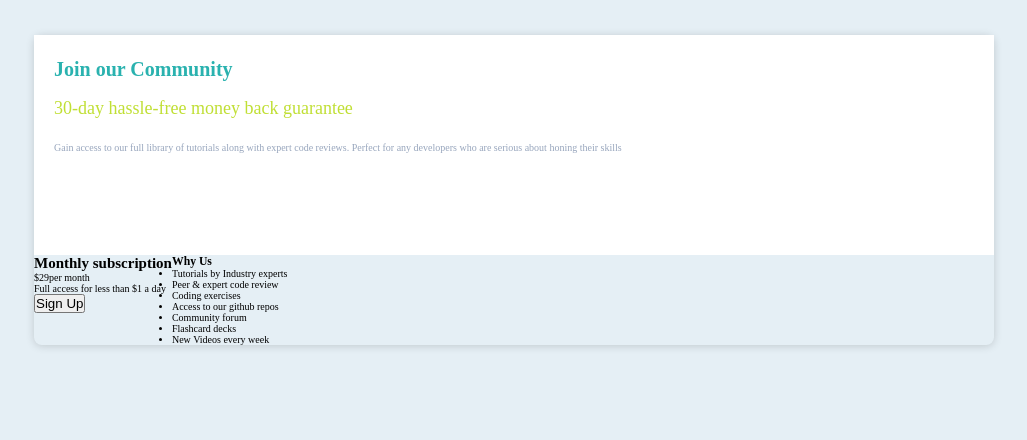
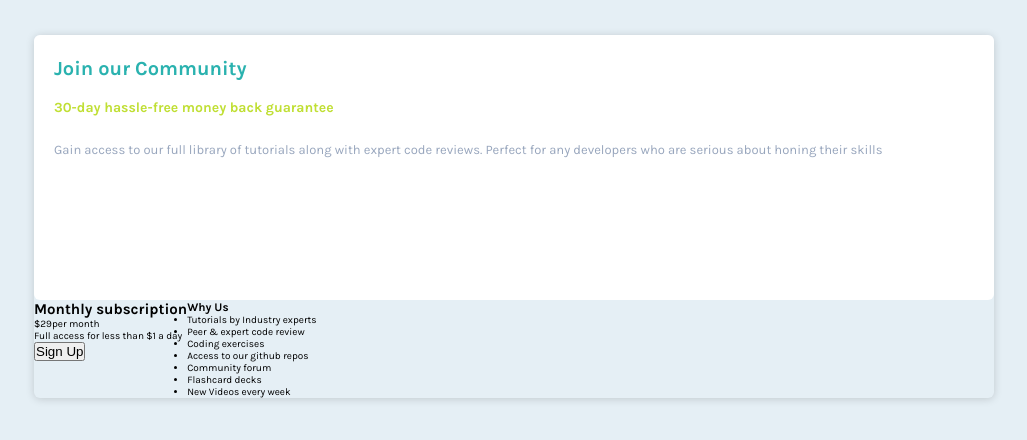
Before and after one commit to RicardoColladoRothschild/SinglePriceGrid.github.io, a plain HTML site: page index.html in a window 1280 px wide. Shown: the whole page, without its empty margins (126-1153 px from the left). Drawn offline with Linux system fonts and the light colour scheme; a web font is replaced by a local one.

Commit message:
reload font type from google

```diff
--- a/index.html
+++ b/index.html
@@ -11,8 +11,8 @@
 
     <!--Google Font:-->
     <link rel="preconnect" href="https://fonts.googleapis.com">
-<link rel="preconnect" href="https://fonts.gstatic.com" crossorigin>
-<link href="https://fonts.googleapis.com/css2?family=Climate+Crisis&family=Gloock&family=Karla:wght@400;700&family=Quicksand:wght@300;500;700&display=swap" rel="stylesheet">
+    <link rel="preconnect" href="https://fonts.gstatic.com" crossorigin>
+    <link href="https://fonts.googleapis.com/css2?family=DM+Sans:ital,opsz,wght@0,9..40,400;0,9..40,500;0,9..40,700;1,9..40,400&family=Inter:wght@200;300;500&family=Karla:wght@400;700&family=League+Spartan:wght@400;500;700&family=Lexend+Deca&family=Roboto:ital,wght@0,100;0,300;1,300&display=swap" rel="stylesheet">
     <title>Price Grid</title>
 </head>
 <body>
--- a/styles.css
+++ b/styles.css
@@ -3,6 +3,7 @@
     --bringYellowPrimary:#c0df34;
     --lightGrey:#e5eff5;
     --greyish:#98a6bd;
+    --fontSetUp: 'Karla', sans-serif;
 }
 *{
     box-sizing: border-box;
@@ -28,17 +29,19 @@ body{
     margin-top:35px;
     display:flex;
     flex-wrap: wrap;
-    border-radius: 8px;
+    border-radius: 6px;
     box-shadow: 0 1px 8px rgba(0, 0, 0, 0.16);
+    font-family: var(--fontSetUp);
 
 
 }
 
 .main-container--communityInfo{
     width:100%;
-    height: 220px;
+    height: 265px;
     padding:20px;
     background-color:white;
+    border-radius: 6px;
 }
 
 .main-container--communityInfo h1{
@@ -51,17 +54,17 @@ body{
 
 .main-container--communityInfo h2{
     margin-bottom:20px;
-    font-size:1.8rem;
+    font-size:1.4rem;
     line-height: 2.0rem;
-    font-weight: 500;
+    font-weight: 600;
     color:var(--bringYellowPrimary);
 
 }
 
 .main-container--communityInfo p{
     margin-bottom:15px;
-    font-size: 1.0rem;
-    line-height: 2.0rem;
+    font-size: 1.3rem;
+    line-height: 2.4rem;
     font-weight: 300;
     color:var(--greyish);
 }
```
